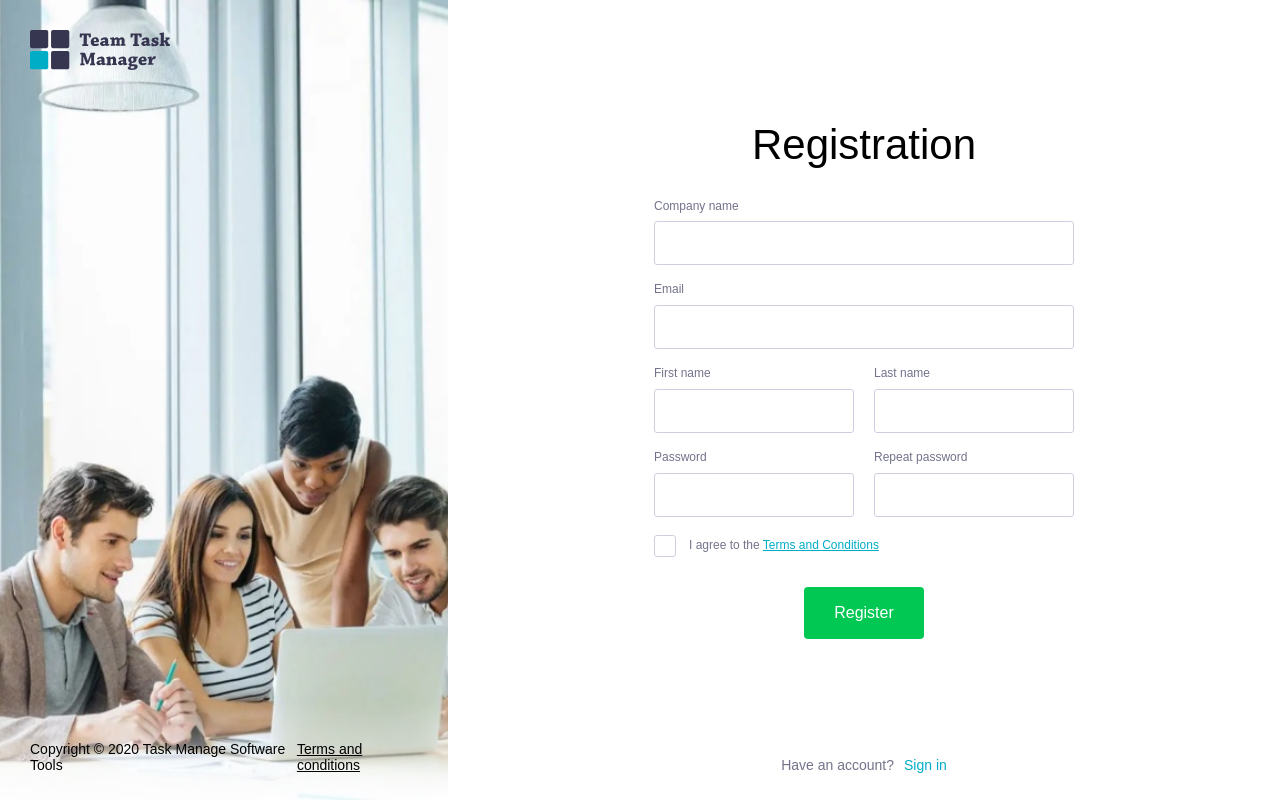
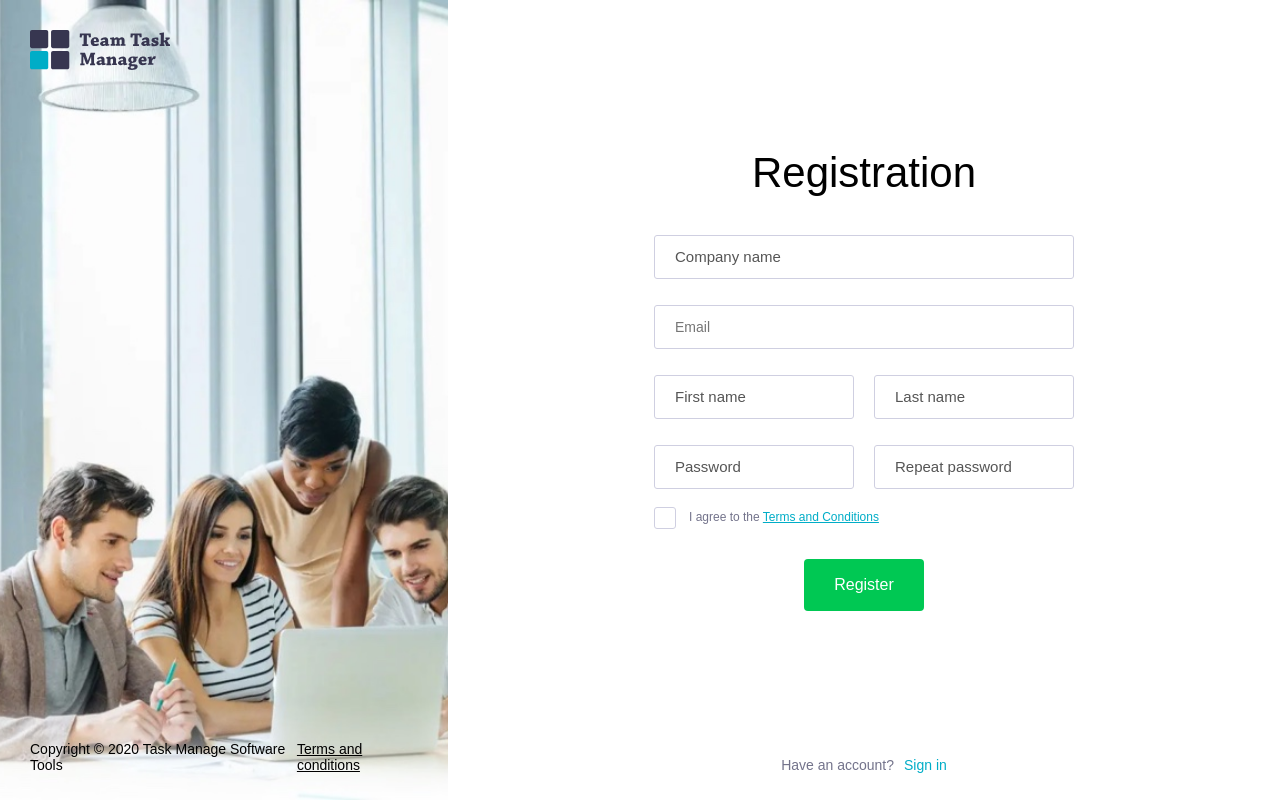
Before and after one commit to marianasvirzhevska/task-manager, a React (Create React App) app: page /register in a window 1280 px wide. Built offline with nearby package versions, Linux system fonts and the light colour scheme.

Commit message:
Add Redux forms

```diff
--- a/src/components/Dashboard/index.js
+++ b/src/components/Dashboard/index.js
@@ -1,5 +1,5 @@
 import React from 'react';
-import { match, Redirect, Route, Switch, useRouteMatch } from 'react-router'
+import { Route, Switch, useRouteMatch } from 'react-router'
 import Projects from './components/Projects'
 import Tasks from './components/Tasks'
 import Users from './components/Users'
@@ -12,10 +12,10 @@ const Dashboard = () => {
 		<div className="dashboard-page">
 			<MenuDrawer />
 			<Switch>
-				<Route exact to={`${path}/projects`} component={Projects}/>
-				<Route exact to={`${path}/tasks`} component={Tasks}/>
-				<Route exact to={`${path}/users`} component={Users}/>
-				<Route exact to={`${path}/edit`} component={EditProfile}/>
+				<Route exact path={`${path}/projects`} component={Projects}/>
+				<Route exact path={`${path}/tasks`} component={Tasks}/>
+				<Route exact path={`${path}/users`} component={Users}/>
+				<Route exact path={`${path}/edit`} component={EditProfile}/>
 			</Switch>
 		</div>
 	)
--- a/src/components/Login/LoginForm.js
+++ b/src/components/Login/LoginForm.js
@@ -1,42 +1,55 @@
 import React from 'react'
 import Button from '@material-ui/core/Button'
-import CustomInput from '../common/Input'
+import {Field, reduxForm} from 'redux-form'
+import Input from '../common/Input'
 
-const LoginForm = () => {
-	const handleInput = (e) => {
-		// TODO Add input handlers
+let LoginForm = () => {
+	const handleSubmit = (values) => {
+		console.log(values);
 	};
-
-	const handleSubmit = () => {
-		// TODO Add Form handlers
- 	};
 
 	return (
 		<div className="form-control">
-			<form className="auth-form loginForm">
-				<CustomInput
-					type='text'
-					name='email'
-					onChange={handleInput}
-					label='Enter your Email'
+			<form className="auth-form loginForm" onSubmit={handleSubmit}>
+				<Field component={Input} name="email" type="email"
+					   fullWidth
+					   label='Enter your Email'
 				/>
-				<CustomInput
-					type='password'
-					name='password'
-					onChange={handleInput}
-					label='Enter your password'
+				<Field component={Input} name="password" type="password"
+					   fullWidth
+					   label='Enter your password'
+
 				/>
 				<div className="form-btn">
 					<Button
-						type="submit" variant="contained" color='secondary'
-						onClick={handleSubmit}>
+						type="submit" variant="contained" color='secondary'>
 						Sign me in
 					</Button>
 				</div>
 			</form>
 		</div>
-
 	)
 };
 
+const validate = values => {
+	const errors = {};
+	if (!values.email) {
+		errors.email = 'E-mail field cannot be blank'
+	} else if (!/^[A-Z0-9._%+-]+@[A-Z0-9.-]+\.[A-Z]{2,4}$/i.test(values.email)) {
+		errors.email = 'E-mail is incorrect'
+	}
+	if (!values.password) {
+		errors.password = 'Password field cannot be blank'
+	} else if (values.password.length < 6) {
+		errors.password = 'Password should contain at least 6 characters'
+	}
+	return errors
+};
+
+LoginForm = reduxForm({
+	// a unique name for the form
+	form: 'login',
+	validate
+})(LoginForm);
+
 export default LoginForm;
--- a/src/components/Register/RegisterForm.js
+++ b/src/components/Register/RegisterForm.js
@@ -1,84 +1,109 @@
 import React from 'react'
-import { connect } from 'react-redux'
+import {Field, reduxForm} from 'redux-form'
 import { Link } from 'react-router-dom'
 import Button from '@material-ui/core/Button'
-import { onRegister } from '../../store/actions'
+// import { onRegister } from '../../store/actions'
 // import setUser from '../../utils/setUser'
-import CustomInput from '../common/Input'
+import Input from '../common/Input'
 import CustomCheckbox from '../common/Checkbox'
 
-const RegisterForm = () => {
-
-	const handleInput = (e) => {
-	};
-
-	const handleSubmit = (e) => {
+let RegisterForm = () => {
+	const handleSubmit = (values) => {
 	};
 
 	return (
 		<div className="form-control">
-			<form className="auth-form register">
-				<CustomInput
-					type='text'
-					name='companyName'
-					onChange={handleInput}
-					label='Company name'
+			<form className="auth-form register" onSubmit={handleSubmit}>
+				<Field component={Input} name="companyName" fullWidth
+					   type="text"
+					   placeholder='Company name'
 				/>
-				<CustomInput
-					type='text'
-					name='email'
-					onChange={handleInput}
-					label='Email'
+				<Field component={Input} name="email" fullWidth
+					   type="email"
+					   placeholder='Email'
 				/>
 				<div className="form-row">
-					<CustomInput
-						type='text'
-						name='firstName'
-						onChange={handleInput}
-						label='First name'
+					<Field component={Input} name="firstName" fullWidth
+						   type="text"
+						   placeholder='First name'
 					/>
-					<CustomInput
-						type='text'
-						name='lastName'
-						onChange={handleInput}
-						label='Last name'
+					<Field component={Input} name="lastName" fullWidth
+						   type="text"
+						   placeholder='Last name'
 					/>
 				</div>
 				<div className="form-row">
-					<CustomInput
-						type='password'
-						name='password'
-						onChange={handleInput}
-						label='Password'
+					<Field component={Input} name="password" fullWidth
+						   type="password"
+						   placeholder='Password'
 					/>
-					<CustomInput
-						type='password'
-						name='repeatPass'
-						onChange={handleInput}
-						label='Repeat password'
+					<Field component={Input} name="passwordConfirm" fullWidth
+						   type='password'
+						   placeholder='Repeat password'
 					/>
 				</div>
+
 				<CustomCheckbox
 					label={<span>I agree to the <Link to='/terms'>Terms and Conditions</Link></span>}
 					/>
 				<div className="form-btn">
 					<Button
-						type="submit" variant="contained" color='secondary'
-						onClick={handleSubmit}>
+						type="submit" variant="contained" color='secondary'>
 						Register
 					</Button>
 				</div>
 			</form>
 		</div>
-
 	)
 };
 
+const validate = (values) => {
+	// const values = _values.trim();
+	const errors = {};
 
-const mapDispatchToProps = ( dispatch ) => ({
-	registerAmd: ( user ) => {
-		dispatch( onRegister(user) );
+	if (!values.companyName) {
+		errors.companyName = 'Company name field cannot be blank'
 	}
-});
 
-export default connect(null, mapDispatchToProps)(RegisterForm);
+	if (!values.firstName) {
+		errors.firstName = 'First Name field cannot be blank'
+	}
+
+	if (!values.lastName) {
+		errors.lastName = 'Last Name field cannot be blank'
+	}
+	if (!values.email) {
+		errors.email = 'E-mail field cannot be blank'
+	} else if (!/^[A-Z0-9._%+-]+@[A-Z0-9.-]+\.[A-Z]{2,4}$/i.test(values.email)) {
+		errors.email = 'E-mail is incorrect'
+	}
+
+	if (!values.terms) {
+		errors.terms = true
+	}
+
+	if (!values.password) {
+		errors.password = 'Password field cannot be blank'
+	} else if (values.password.length < 6) {
+		errors.password = 'Password should contain at least 6 characters'
+	}
+
+	if (!values.passwordConfirm) {
+		errors.passwordConfirm = 'Confirm your password correctly'
+	} else if (values.passwordConfirm.length < 6) {
+		errors.passwordConfirm = 'Confirm your password correctly'
+	}
+
+	if (values.passwordConfirm && values.password && values.passwordConfirm !== values.password) {
+		errors.passwordConfirm = 'Confirm your password correctly'
+	}
+	return errors
+};
+
+RegisterForm = reduxForm({
+	// a unique name for the form
+	form: 'register',
+	validate
+})(RegisterForm);
+
+export default RegisterForm;
--- a/src/components/common/Input/Input.module.sass
+++ b/src/components/common/Input/Input.module.sass
@@ -29,3 +29,7 @@
   outline: none
   @include border-radius(3px)
   box-shadow: 0 1px 4px 0 rgba(0, 0, 0, 0.14)
+
+.error
+  color: $red
+  font-size: $tableFont
--- a/src/components/common/Input/index.js
+++ b/src/components/common/Input/index.js
@@ -2,32 +2,26 @@ import React from 'react';
 import PropTypes from 'prop-types';
 import styles from './Input.module.sass'
 
-const CustomInput = ({type, label, name, placeholder, value, onChange}) => {
+const Input = ({input, label, type, placeholder, meta: { touched, error }}) => {
 	return (
 		<div className={styles.root}>
 			<label>
 				<p>{label}</p>
 				<div className={styles.cover}>
 					<input
-						name={name}
-						type={type}
-						placeholder={placeholder}
-						value={value}
-						onChange={onChange}
+						{...input} placeholder={placeholder} type={type}
 					/>
 				</div>
+				{touched && ((error && <div className={styles.error}>{error}</div>))}
 			</label>
 		</div>
 	)
 }
 
-CustomInput.propTypes = {
+Input.propTypes = {
 	label: PropTypes.string,
-	name: PropTypes.string,
 	type: PropTypes.oneOf(['text', 'password', 'email', 'number', 'file', 'date']).isRequired,
-	placeholder: PropTypes.string,
-	value: PropTypes.any,
-	onChange: PropTypes.func
+	placeholder: PropTypes.string
 };
 
-export default CustomInput;
+export default Input;
--- a/src/store/reducers/index.js
+++ b/src/store/reducers/index.js
@@ -1,9 +1,12 @@
 import { combineReducers } from 'redux';
+import { reducer as formReducer } from 'redux-form';
+
 
 import auth from './auth';
 
 const reducer = combineReducers({
-	auth
+	auth,
+	form: formReducer
 });
 
 export default reducer;
```
